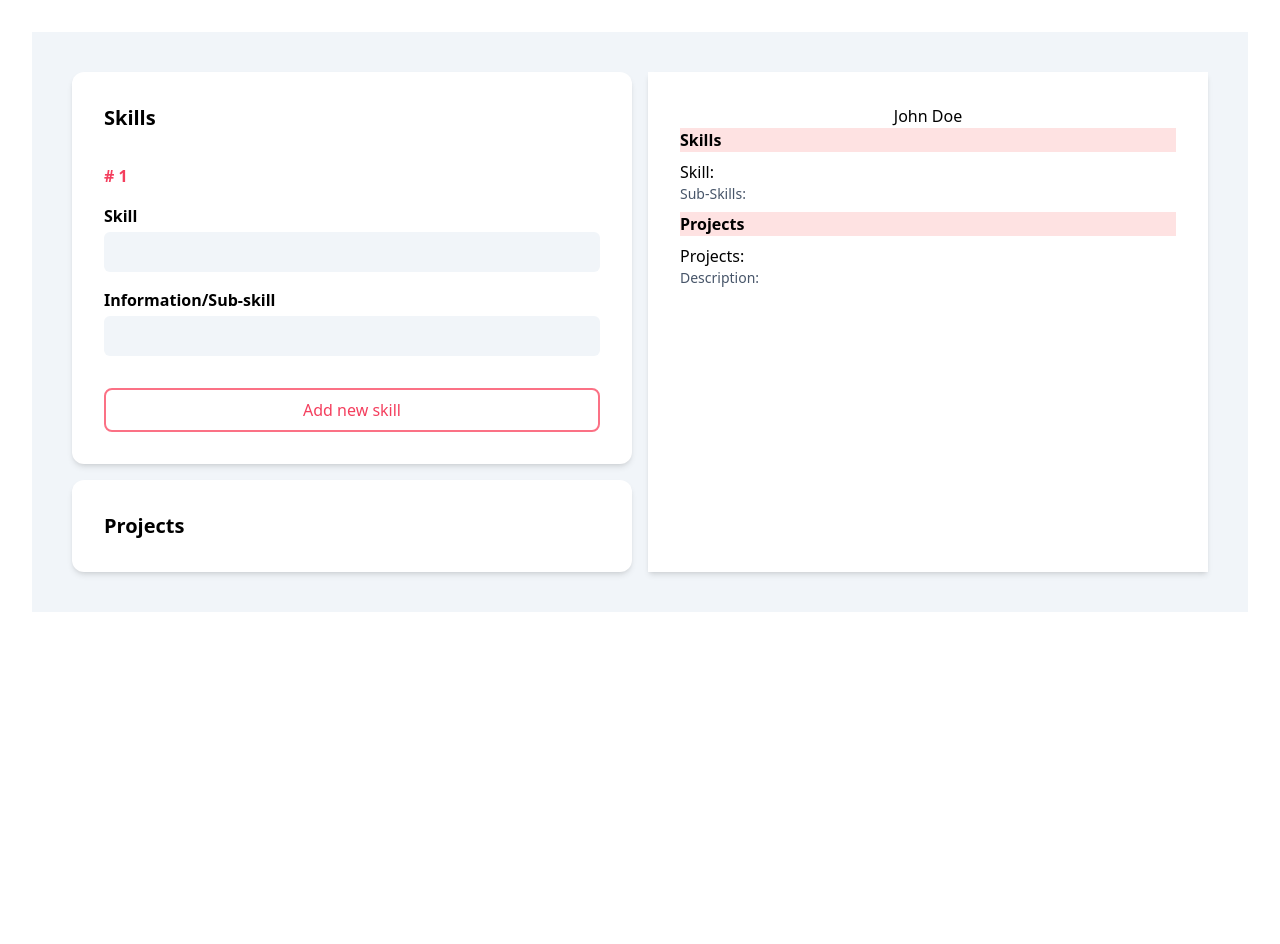
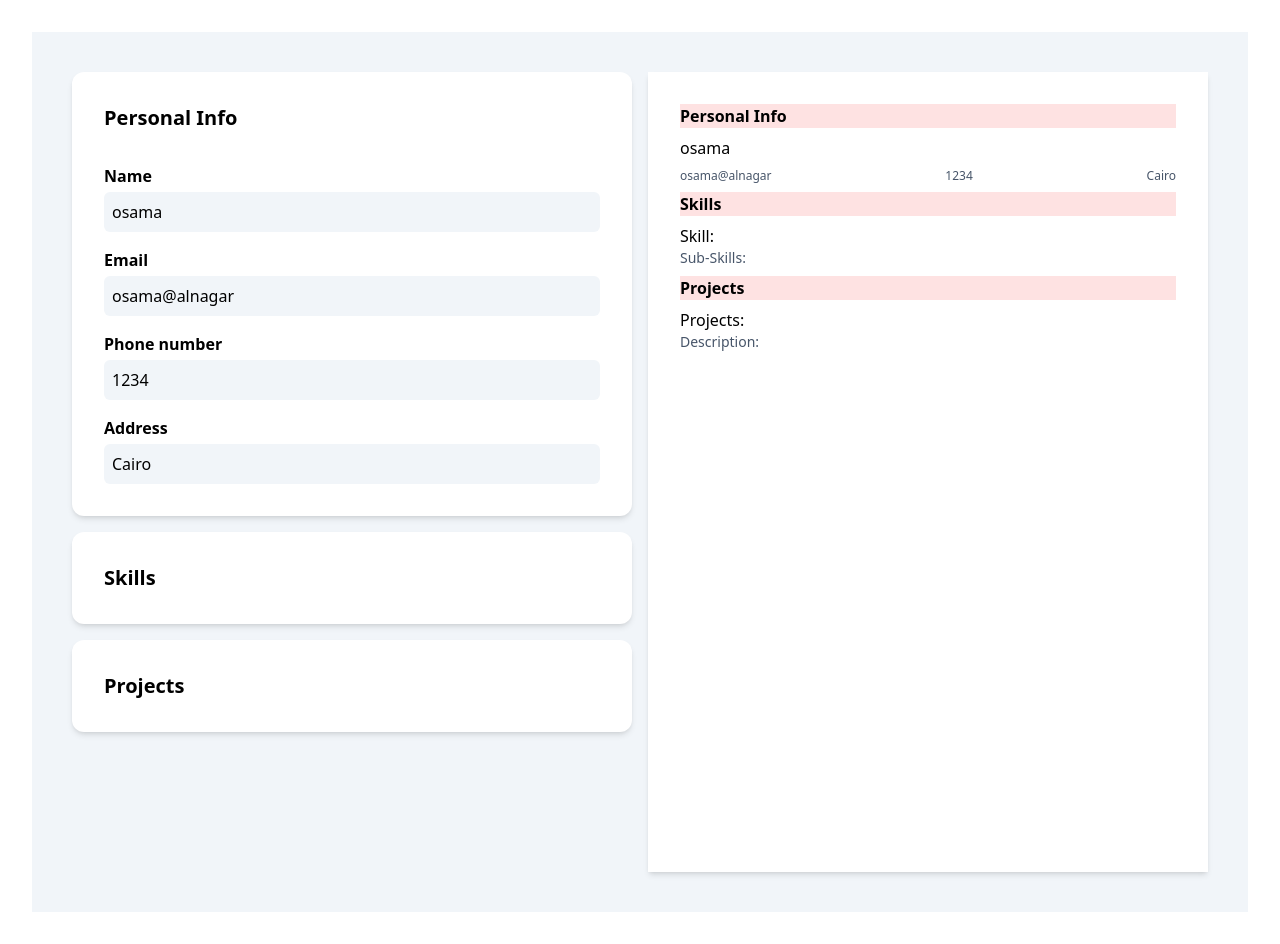
Before and after one commit to ozzestrophic/CV-app, a React (Vite) app: page / in a window 1280 px wide. Before the commit the page ends 800 px from the top, so only its background shows below. Built offline with nearby package versions, Linux system fonts and the light colour scheme.

Commit message:
feat: added personal info

```diff
--- a/src/App.jsx
+++ b/src/App.jsx
@@ -4,9 +4,19 @@ import Canvas from "./components/Canvas.jsx";
 import Card from "./components/Card.jsx";
 import Skills from "./components/Skills.jsx";
 import Projects from "./components/Projects.jsx";
+import Personal from "./components/Personal.jsx";
 
 function App() {
   const [shownCard, setShownCard] = useState(1);
+
+  const [personalInfo, setPersonalInfo] = useState([
+    {
+      name: "osama",
+      email: "osama@alnagar",
+      phone: "1234",
+      address: "Cairo",
+    },
+  ]);
   const [skillState, setSkillState] = useState([
     {
       skill: "",
@@ -22,8 +32,17 @@ function App() {
     },
   ]);
   return (
-    <main className="grid h-full w-full grid-cols-2 gap-4 bg-slate-100 p-10">
+    <main className="grid h-full w-full grid-cols-1 gap-4 bg-slate-100 p-10 md:grid-cols-2">
       <div className="flex flex-col gap-4">
+        <Card>
+          <Personal
+            shownCard={shownCard}
+            setShownCard={setShownCard}
+            title={"Personal Info"}
+            state={personalInfo}
+            setState={setPersonalInfo}
+          />
+        </Card>
         <Card>
           <Skills
             shownCard={shownCard}
@@ -43,7 +62,11 @@ function App() {
           />
         </Card>
       </div>
-      <Canvas skills={skillState} projects={projectState} />
+      <Canvas
+        skills={skillState}
+        projects={projectState}
+        personalInfo={personalInfo}
+      />
     </main>
   );
 }
--- a/src/components/AddButton.jsx
+++ b/src/components/AddButton.jsx
@@ -4,7 +4,7 @@ function AddButton({ handleClick }) {
       className="rounded-lg border-2 border-solid border-rose-400 p-2 text-rose-500"
       onClick={handleClick}
     >
-      Add new skill
+      Add new
     </button>
   );
 }
--- a/src/components/Canvas.jsx
+++ b/src/components/Canvas.jsx
@@ -1,12 +1,13 @@
+import CanvasPersonal from "./CanvasPersonal";
 import CanvasProjects from "./CanvasProjects";
 import CanvasSkills from "./CanvasSkills";
 
-function Canvas({ skills, projects }) {
+function Canvas({ skills, projects, personalInfo }) {
   return (
-    <section className=" bg-white p-8 shadow-md">
+    <section className=" h-[800px] bg-white p-8 shadow-md">
       <div className="">
-        <h2>John Doe</h2>
-
+        {/* <h2>John Doe</h2> */}
+        <CanvasPersonal personalInfo={personalInfo} />
         <CanvasSkills skills={skills} />
         <CanvasProjects projects={projects} />
       </div>
--- /dev/null
+++ b/src/components/CanvasPersonal.jsx
@@ -0,0 +1,20 @@
+export default function CanvasPersonal({ personalInfo }) {
+  return (
+    <div className="mb-2 flex flex-col justify-start gap-2 text-left">
+      <h2 className="bg-red-100 font-bold">Personal Info</h2>
+
+      <h2>{personalInfo[0].name}</h2>
+      <div className="flex justify-between">
+        {personalInfo[0].email && (
+          <p className=" text-xs text-slate-600">{personalInfo[0].email}</p>
+        )}
+        {personalInfo[0].phone && (
+          <p className="text-xs text-slate-600">{personalInfo[0].phone}</p>
+        )}
+        {personalInfo[0].address && (
+          <p className="text-xs text-slate-600">{personalInfo[0].address}</p>
+        )}
+      </div>
+    </div>
+  );
+}
--- a/src/components/CardTab.jsx
+++ b/src/components/CardTab.jsx
@@ -3,7 +3,7 @@ import toggleCard from "../toggleCard";
 function CardTab({ title, shownCard, setShownCard, cardIndex }) {
   return (
     <div
-      className="flex justify-between"
+      className="flex cursor-pointer justify-between"
       onClick={() => toggleCard(shownCard, setShownCard, cardIndex)}
     >
       <div>
--- /dev/null
+++ b/src/components/Personal.jsx
@@ -0,0 +1,55 @@
+import Input from "./Input";
+import CardTab from "./CardTab";
+
+export default function Personal({
+  shownCard,
+  setShownCard,
+  title,
+  state,
+  setState,
+}) {
+  const cardIndex = 1;
+
+  return (
+    <>
+      <CardTab
+        cardIndex={cardIndex}
+        title={title}
+        shownCard={shownCard}
+        setShownCard={setShownCard}
+      />
+      {shownCard === cardIndex && (
+        <div className="flex flex-col justify-start gap-4">
+          <Input
+            inputName="name"
+            index={0}
+            title={"Name"}
+            state={state}
+            setState={setState}
+          />
+          <Input
+            inputName="email"
+            index={0}
+            title={"Email"}
+            state={state}
+            setState={setState}
+          />
+          <Input
+            inputName="phone"
+            index={0}
+            title={"Phone number"}
+            state={state}
+            setState={setState}
+          />
+          <Input
+            inputName="address"
+            index={0}
+            title={"Address"}
+            state={state}
+            setState={setState}
+          />
+        </div>
+      )}
+    </>
+  );
+}
--- a/src/components/Projects.jsx
+++ b/src/components/Projects.jsx
@@ -5,9 +5,8 @@ import Input from "./Input";
 import CardTab from "./CardTab";
 
 function Projects({ title, shownCard, setShownCard, state, setState }) {
-  const cardIndex = 2;
+  const cardIndex = 3;
 
-  if (shownCard === cardIndex) {
   return (
     <>
       <CardTab
@@ -16,7 +15,8 @@ function Projects({ title, shownCard, setShownCard, state, setState }) {
         shownCard={shownCard}
         setShownCard={setShownCard}
       />
-        {state.map((item, index) => {
+      {shownCard === cardIndex &&
+        state.map((item, index) => {
           return (
             <div key={index} className="flex flex-col justify-start gap-4">
               {index !== 0 && (
@@ -53,27 +53,17 @@ function Projects({ title, shownCard, setShownCard, state, setState }) {
           );
         })}
 
+      {shownCard === cardIndex && (
         <AddButton
           handleClick={() => {
             const newState = [...state];
-            newState.push({ skill: "", info: "", show: true });
+            newState.push({ project: "", description: "", show: true });
             setState(newState);
           }}
         />
-      </>
-    );
-  } else {
-    return (
-      <>
-        <CardTab
-          cardIndex={cardIndex}
-          title={title}
-          shownCard={shownCard}
-          setShownCard={setShownCard}
-        />
+      )}
     </>
   );
 }
-}
 
 export default Projects;
--- a/src/components/Skills.jsx
+++ b/src/components/Skills.jsx
@@ -5,9 +5,8 @@ import Input from "./Input";
 import CardTab from "./CardTab";
 
 function Skills({ title, shownCard, setShownCard, state, setState }) {
-  const cardIndex = 1;
+  const cardIndex = 2;
 
-  if (shownCard === cardIndex) {
   return (
     <>
       <CardTab
@@ -16,7 +15,8 @@ function Skills({ title, shownCard, setShownCard, state, setState }) {
         shownCard={shownCard}
         setShownCard={setShownCard}
       />
-        {state.map((item, index) => {
+      {shownCard === cardIndex &&
+        state.map((item, index) => {
           return (
             <div key={index} className="flex flex-col justify-start gap-4">
               {index !== 0 && (
@@ -52,7 +52,7 @@ function Skills({ title, shownCard, setShownCard, state, setState }) {
             </div>
           );
         })}
-
+      {shownCard === cardIndex && (
         <AddButton
           handleClick={() => {
             const newState = [...state];
@@ -60,20 +60,9 @@ function Skills({ title, shownCard, setShownCard, state, setState }) {
             setState(newState);
           }}
         />
-      </>
-    );
-  } else {
-    return (
-      <>
-        <CardTab
-          cardIndex={cardIndex}
-          title={title}
-          shownCard={shownCard}
-          setShownCard={setShownCard}
-        />
+      )}
     </>
   );
 }
-}
 
 export default Skills;
```
Also changed, not shown: .eslintrc.cjs. Lines whose indentation alone changed are shown as unchanged.
